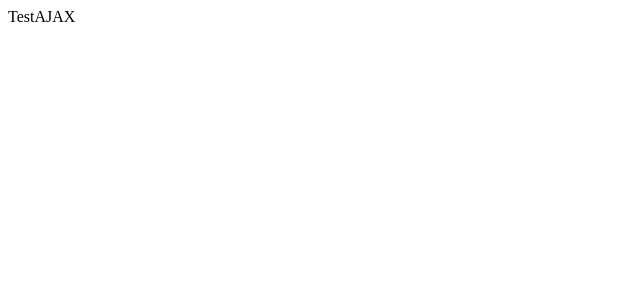
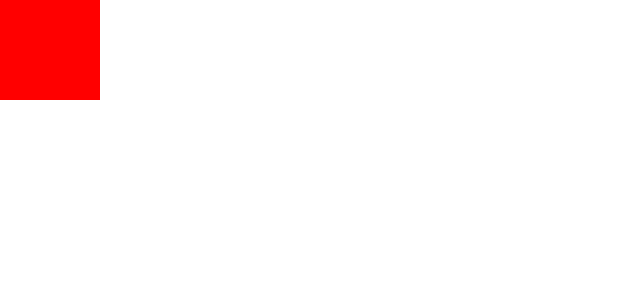
Before and after one commit to zeroskylian/test-react, a React (Create React App) app: page / in a window 1280 px wide. Shown: the top 300 px of the page, without its empty margins (0-640 px from the left). Built offline with nearby package versions, Linux system fonts and the light colour scheme.

Commit message:
RenderProps

```diff
--- a/package.json
+++ b/package.json
@@ -13,6 +13,7 @@
     "@types/react-redux": "^7.1.24",
     "@types/redux": "^3.6.0",
     "antd": "^5.0.0",
+    "axios": "^1.2.0",
     "nanoid": "^4.0.0",
     "react": "^18.2.0",
     "react-dom": "^18.2.0",
--- a/src/Module/AJAX/TestAJAX.tsx
+++ b/src/Module/AJAX/TestAJAX.tsx
@@ -1,8 +1,32 @@
-import React, { Component, useState, useEffect } from "react";
-import { Button } from "antd";
+import React, { useState, useEffect } from "react";
+import { Button, Input } from "antd";
+import axios from "axios";
 
-export default class TestAJAX extends Component {
-  render() {
-    return <div>TestAJAX</div>;
-  }
+function TestAJAX() {
+  const [response, setResponse] = useState<string | null>(null);
+
+  return (
+    <div>
+      <Input value={response ?? ""}></Input>
+      <br />
+      <Button
+        onClick={() => {
+          axios
+            .get("http://127.0.0.1:8000/server")
+            .then(function (value) {
+              console.log(value.data);
+              setResponse(value.data.value)
+            })
+            .catch(function (error) {
+              console.log(error);
+            }).finally(function() {
+
+            })
+        }}>
+        发请求
+      </Button>
+    </div>
+  );
 }
+
+export default TestAJAX;
--- /dev/null
+++ b/src/Module/RenderProps/RenderProps.tsx
@@ -0,0 +1,67 @@
+import React, { Component } from "react";
+
+export default class RenderPropsDemo extends Component {
+  render() {
+    return (
+      <div>
+        <MouseTracker
+          render={(state) => {
+            return <Cat {...state} />;
+          }}
+        />
+      </div>
+    );
+  }
+}
+
+export class Cat extends Component<RenderPropsState> {
+  render() {
+    return (
+      <div
+        style={{
+          position: "absolute",
+          left: this.props.x,
+          top: this.props.y,
+          width: "100px",
+          height: "100px",
+          backgroundColor: "red",
+        }}>
+      </div>
+    );
+  }
+}
+
+export interface RenderProps<T> {
+  render?: (_: T) => React.ReactNode | null;
+}
+
+export interface RenderPropsState {
+  x: number;
+  y: number;
+}
+
+export class MouseTracker extends Component<
+  RenderProps<RenderPropsState>,
+  RenderPropsState
+> {
+  state = { x: 0, y: 0 };
+
+  handleMouseMove = (event: React.MouseEvent<HTMLDivElement>) => {
+    this.setState({
+      x: event.clientX,
+      y: event.clientY,
+    });
+  };
+
+  render(): React.ReactNode {
+    let renderProps: React.ReactNode | null;
+    if (this.props.render != null) {
+      renderProps = this.props.render(this.state);
+    }
+    return (
+      <div style={{ height: "100vh" }} onMouseMove={this.handleMouseMove}>
+        {renderProps}
+      </div>
+    );
+  }
+}
--- a/src/index.tsx
+++ b/src/index.tsx
@@ -2,7 +2,8 @@ import React from "react";
 import ReactDOM from "react-dom/client";
 import reportWebVitals from "./reportWebVitals";
 // import { TestEffectCounter } from "./Module/HOOK/TestHook";
-import TestAJAX from "./Module/AJAX/TestAJAX";
+// import TestAJAX from "./Module/AJAX/TestAJAX";
+import RenderPropsDemo from "./Module/RenderProps/RenderProps";
 
 export const root = ReactDOM.createRoot(
   document.getElementById("root") as HTMLElement
@@ -10,7 +11,7 @@ export const root = ReactDOM.createRoot(
 
 root.render(
   <React.StrictMode>
-    <TestAJAX />
+    <RenderPropsDemo />
   </React.StrictMode>
 );
 
```
Also changed, not shown: 1 other file (tests, documents, lock files or other folders).
